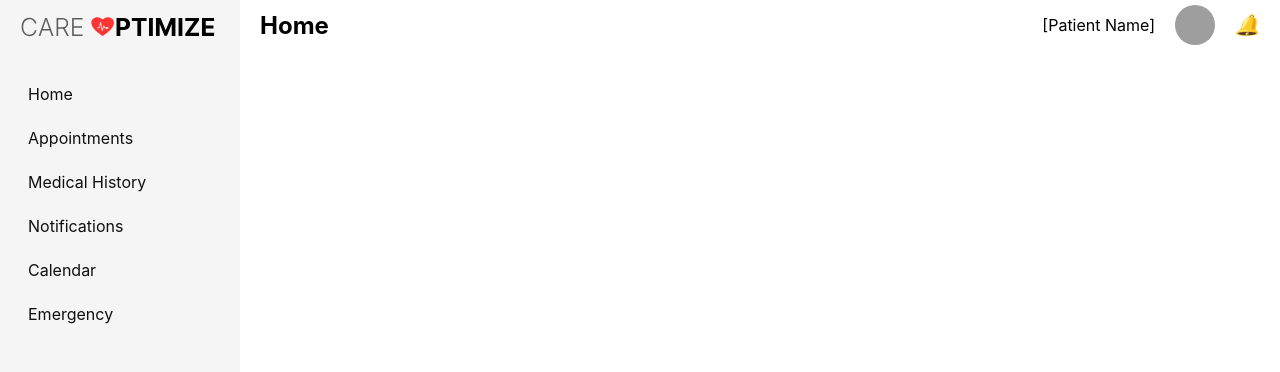
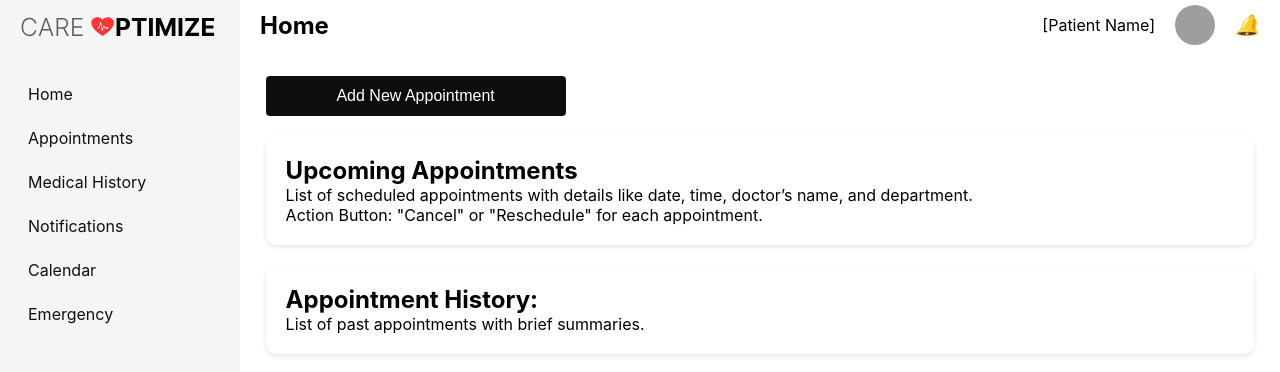
Before and after one commit to ThisaraNilupul/careoptimize_frontend, a React (Create React App) app: page /patient/appointments in a window 1280 px wide. Shown: the top 372 px of the page. Built offline with nearby package versions, Linux system fonts and the light colour scheme; grey boxes are pictures that could not be loaded.

Commit message:
Patient Appointment page added

```diff
--- /dev/null
+++ b/src/components/BaseButton-component/Button.jsx
@@ -0,0 +1,13 @@
+import React from 'react';
+import './CustomButton.css';
+
+
+const Button = ({text, height, width}) => {
+  return (
+    <button className='custom-button' style={{height: height , width: width}}>
+        {text}
+    </button>
+  )
+}
+
+export default Button
--- /dev/null
+++ b/src/components/BaseButton-component/CustomButton.css
@@ -0,0 +1,13 @@
+.custom-button {
+  padding: 10px;
+  font-size: 1rem;
+  background-color:#0e0d0d;
+  color: white;
+  border: none;
+  border-radius: 4px;
+  cursor: pointer;
+}
+
+.custom-button:hover {
+    background-color: #333;
+}
--- a/src/components/Sidenav-component/Sidenav.css
+++ b/src/components/Sidenav-component/Sidenav.css
@@ -39,7 +39,7 @@
 
   .side-nav li a:hover {
     height: 20px;
-    border-radius: 15px;
+    /* border-radius: 15px; */
     color: rgba(255, 52, 52, 1);
     background-color: #ffffff;
   }
--- /dev/null
+++ b/src/pages/Patient/Patient-AppointmentPage/PatientAppointment.css
@@ -0,0 +1,12 @@
+* {
+    padding: 0%;
+    margin: 0%;
+    box-sizing: border-box;
+}
+
+.patientAppointment {
+    display: flex;
+    flex-direction: column;
+    flex-wrap: wrap;
+    gap: 20px;
+}
--- /dev/null
+++ b/src/pages/Patient/Patient-AppointmentPage/PatientAppointment.jsx
@@ -0,0 +1,23 @@
+import React from 'react';
+import Button from '../../../components/BaseButton-component/Button';
+import Card from '../../../components/BaseCard-component/Card';
+import './PatientAppointment.css';
+
+function PatientAppointment() {
+  return (
+    <div className='patientAppointment'>
+      <Button text="Add New Appointment" height="40px" width="300px" />
+      <Card width="100%" height="30%">
+        <h2>Upcoming Appointments</h2>
+        <p>List of scheduled appointments with details like date, time, doctor’s name, and department.</p>
+        <p>Action Button: "Cancel" or "Reschedule" for each appointment.</p>
+      </Card>
+      <Card width="100%" height="30%">
+        <h2>Appointment History:</h2>
+        <p>List of past appointments with brief summaries.</p>
+      </Card>
+    </div>
+  )
+}
+
+export default PatientAppointment
```
Also changed, not shown: src/common/AppRoutes.js (+2 -6 lines).
